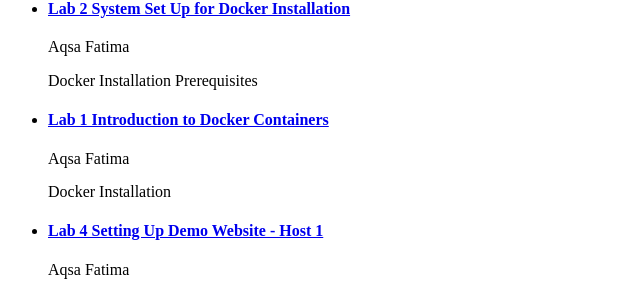
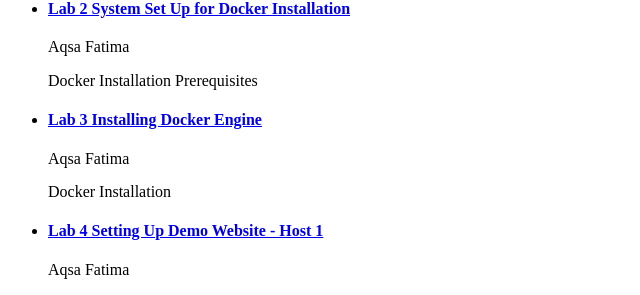
Before and after one commit to opencloudelab/opencloudelab.github.io, a Jekyll site: the page built from Views/Docker/introduction.md, in a window 1280 px wide. Shown: the part 168-463 px from the top of the page, without its empty margins (0-640 px from the left). Built offline with Jekyll 4.4.1, drawn with Linux system fonts in a browser that asks for light colours.

Commit message:
Update 2016-05-03-docker-containers-lab3.md

```diff
--- a/_posts/docker-containers/2016-05-03-docker-containers-lab3.md
+++ b/_posts/docker-containers/2016-05-03-docker-containers-lab3.md
@@ -1,6 +1,6 @@
 ---
 layout: post
-title: Lab 1 Introduction to Docker Containers
+title: Lab 3 Installing Docker Engine
 categories: docker-containers
 author: Aqsa Fatima
 description: Docker Installation
```
